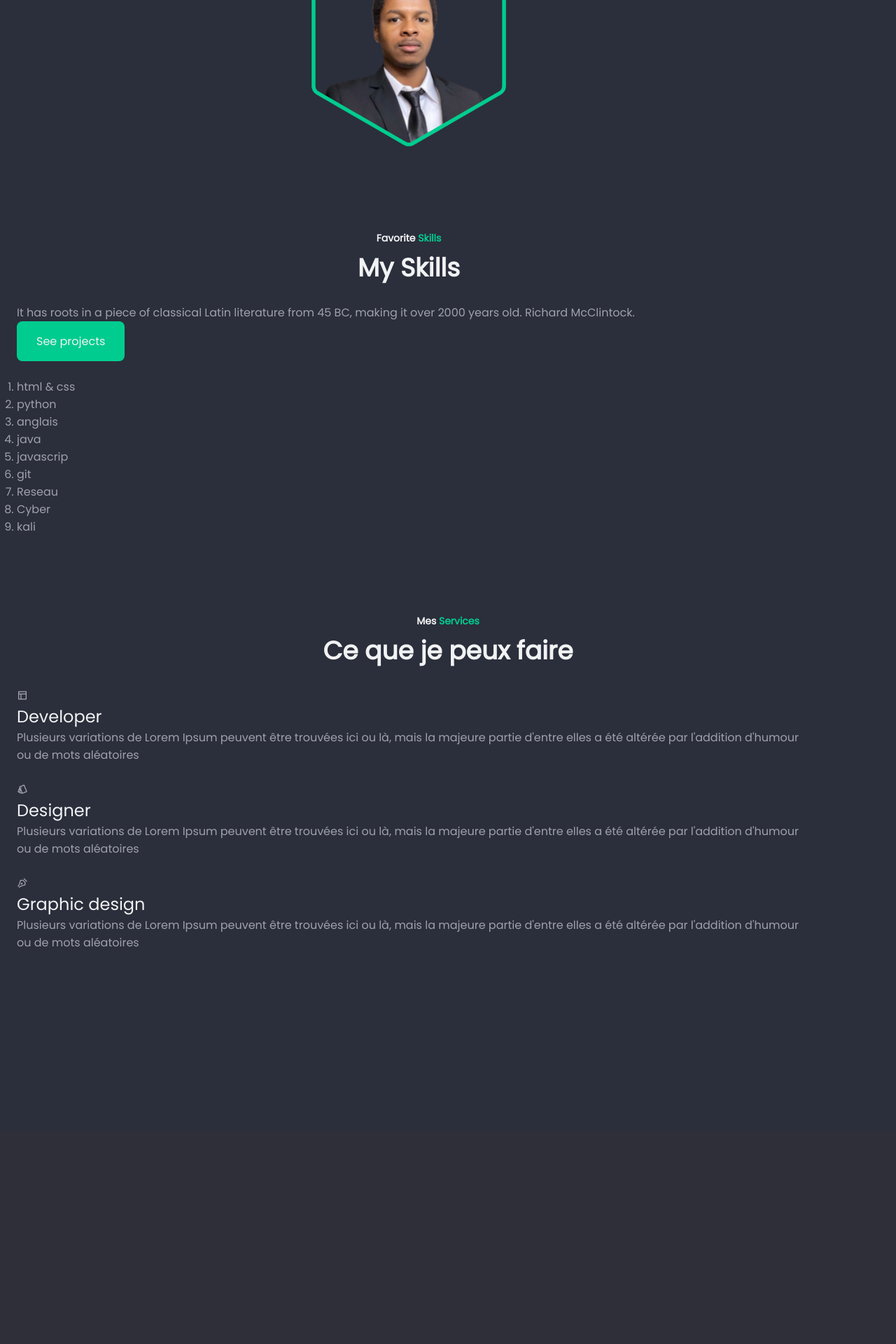
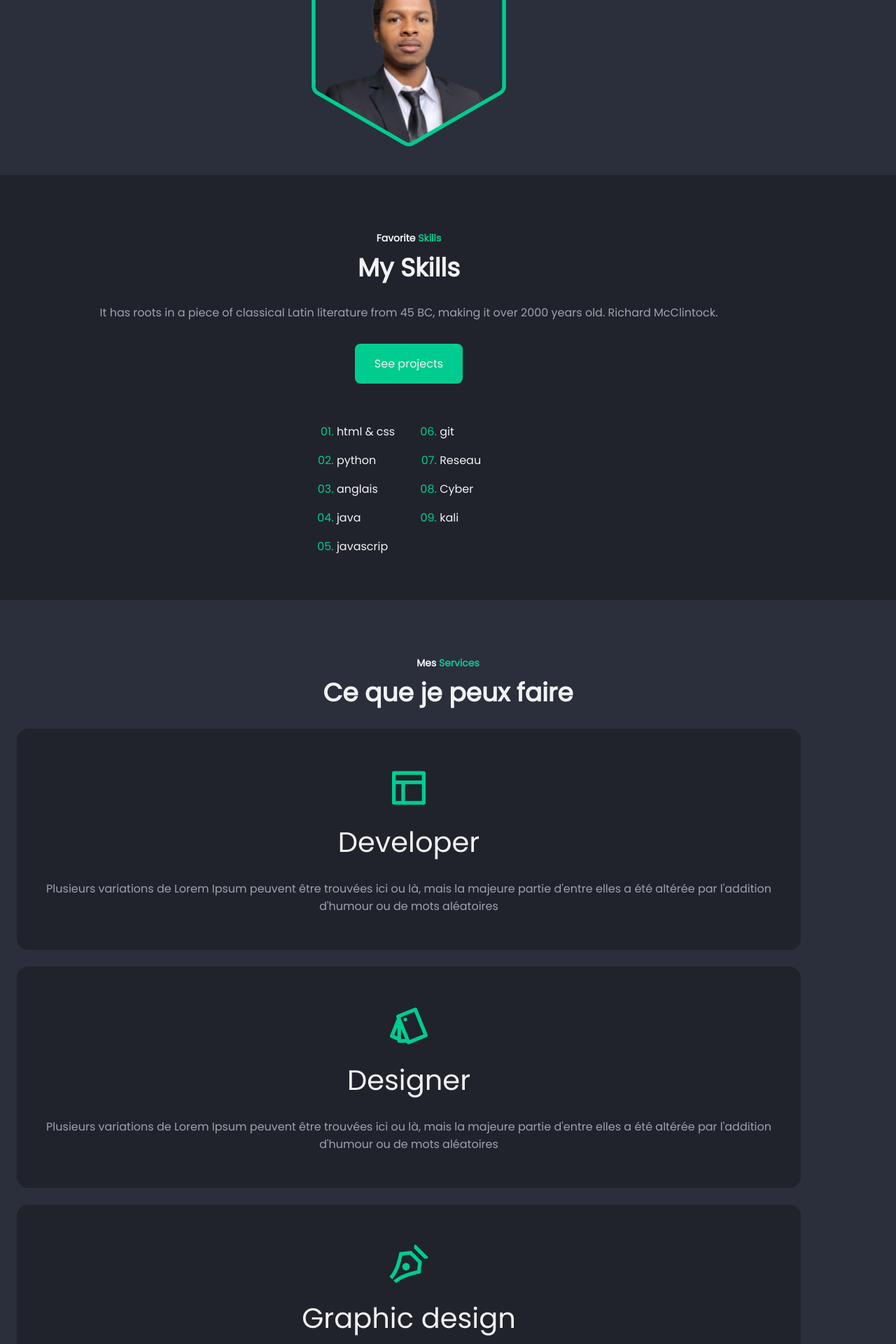
Before and after one commit to diallocode/Portfolio, a PHP site: page / in a window 1280 px wide. Shown: the part 1452-3372 px from the top of the page at 70% size. Before the commit the page ends 2805 px from the top, so only its background shows below. Run offline with PHP 8.4, Linux system fonts and the light colour scheme; some libraries are stand-ins or nearby versions.

Commit message:
Ajout du css pour les sections skills et services

```diff
--- a/styles.css
+++ b/styles.css
@@ -323,3 +323,78 @@ svg{
 .about__blob path{
     stroke: var(--first-color);
 }
+
+/* CSS Skills */
+.skills{
+    background-color: var(--container-color);
+}
+
+.skills__container{
+    padding-bottom: 2rem;
+    row-gap: 3.5rem;
+}
+
+.skills__data{
+    text-align: center;
+}
+
+.skills__descriptions{
+    margin-bottom: 2rem;
+}
+
+.skills__content,
+.skills__group{
+    display: grid;
+}
+
+.skills__content{
+    grid-template-columns: repeat(2, max-content); /* diviser en deux la liste de competence*/
+    column-gap: 4rem;
+    justify-content: center;
+    align-items: baseline;
+}
+
+.skills__group{
+    row-gap: 1rem;
+    list-style: decimal-leading-zero; /* fait la liste sous forme 01 02 etc ...*/
+}
+
+.skills__item{
+    font-weight: var(--font-medium);
+    color: var(--title-color);
+}
+
+.skills__item::marker{
+    color:var(--first-color); /* Colorer les numeros de listes*/
+}
+
+/* CSS SERVICES */
+.services__container{
+    row-gap: 2rem;
+    padding-block: 1rem;
+}
+
+.services__card{
+    text-align: center;
+    background-color: var(--container-color);
+    padding: 3rem 1.25rem;
+    border-radius: 1rem;
+    border: 2px solid var(--container-color);
+    transition: border .4s;
+}
+
+.services__icon{
+    display: block;
+    font-size: 4rem;
+    color: var(--first-color);
+    margin-bottom: 0.75rem;
+}
+
+.services__title{
+    font-size:var(--h2-font-size);
+    margin-bottom: 1.5rem;
+}
+
+.services__card:hover{
+    border: 2px solid var(--first-color);
+}
```
